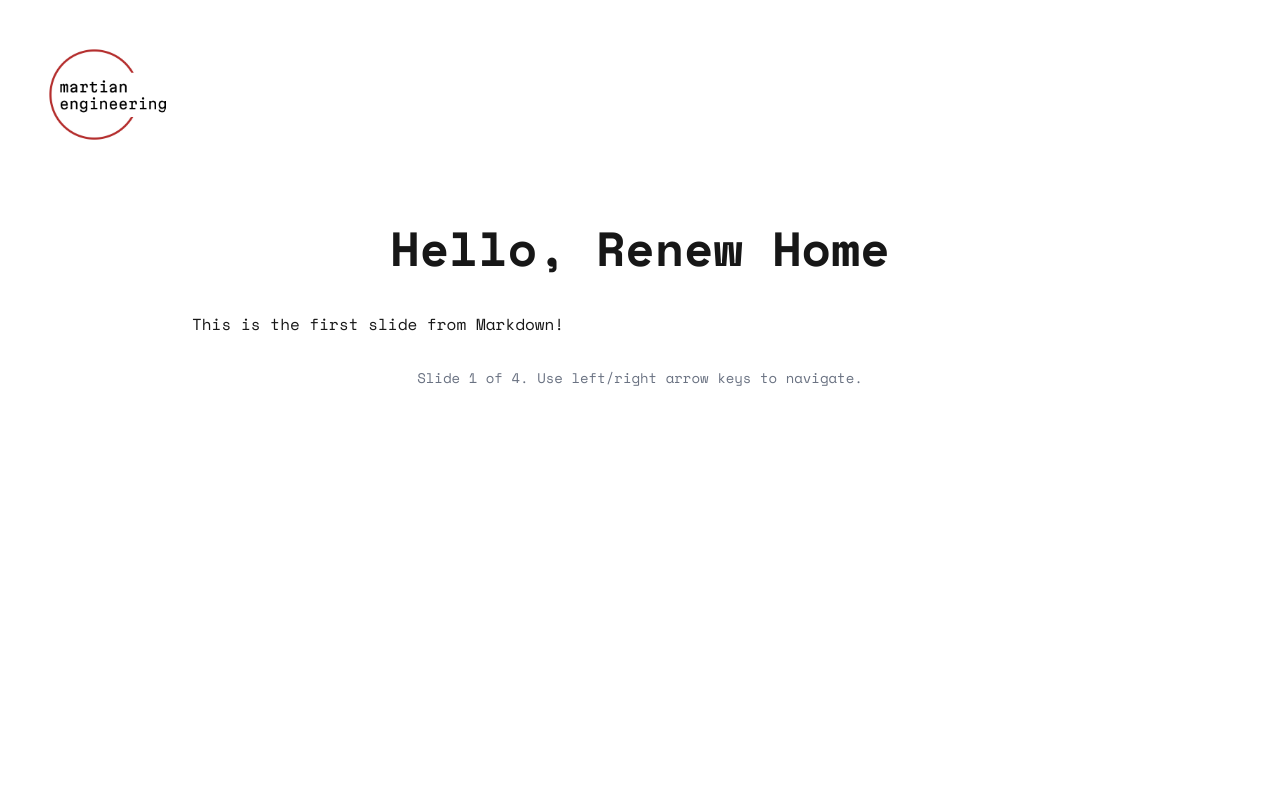
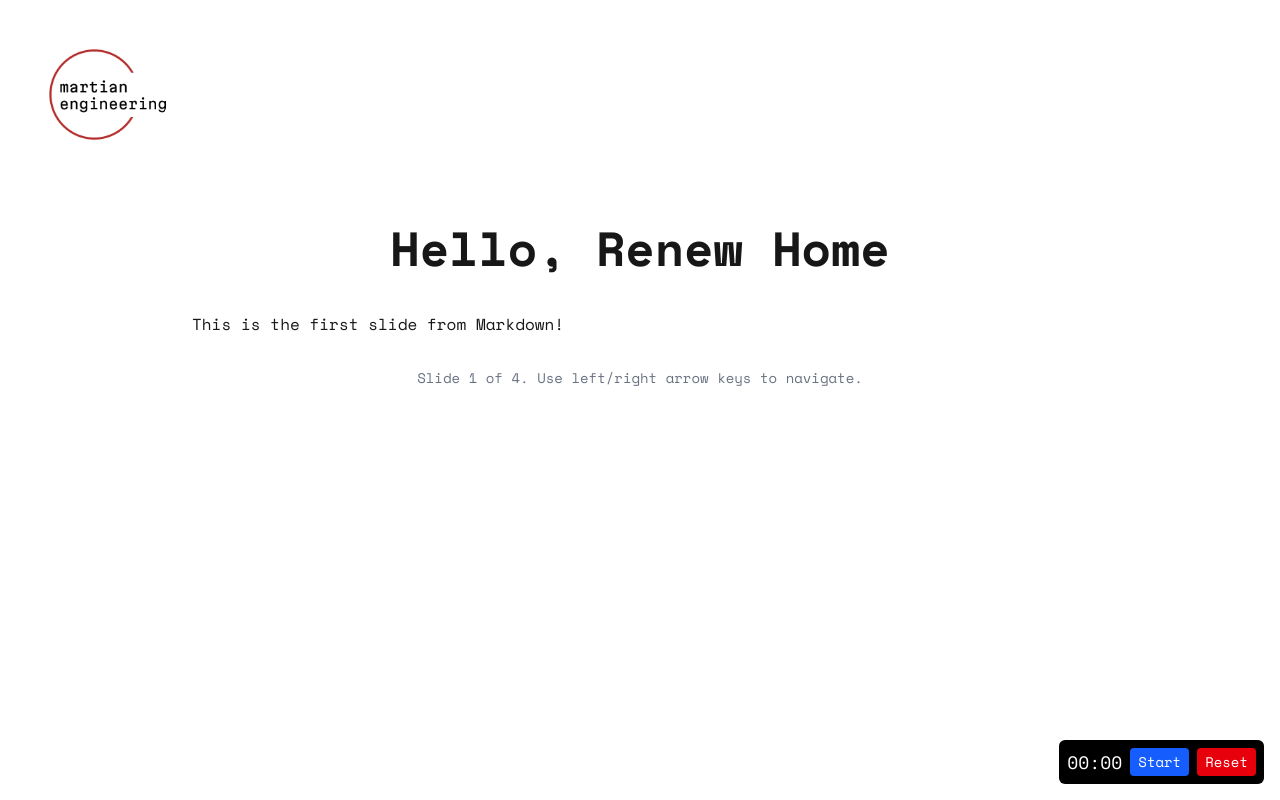
Before and after one commit to Martian-Engineering/renewhome, a Next.js app in the folder presentation/: page /slides/1-introduction in a window 1280 px wide. Built offline with nearby package versions, Linux system fonts and the light colour scheme; no server answers.

Commit message:
add timer to slides

```diff
--- /dev/null
+++ b/presentation/src/app/components/Timer.tsx
@@ -0,0 +1,89 @@
+'use client';
+
+import React, { useState, useEffect } from 'react';
+
+export default function Timer() {
+  const [isRunning, setIsRunning] = useState(false);
+  const [time, setTime] = useState(0);
+
+  useEffect(() => {
+    // Attempt to load timer state from localStorage
+    if (typeof window !== 'undefined') {
+      const savedTime = localStorage.getItem('presentation-timer-time');
+      const savedIsRunning = localStorage.getItem('presentation-timer-running');
+
+      if (savedTime) {
+        setTime(parseInt(savedTime, 10));
+      }
+
+      if (savedIsRunning === 'true') {
+        setIsRunning(true);
+      }
+    }
+  }, []);
+
+  useEffect(() => {
+    let interval: NodeJS.Timeout | null = null;
+
+    if (isRunning) {
+      interval = setInterval(() => {
+        setTime(prevTime => {
+          const newTime = prevTime + 1;
+          // Save to localStorage
+          if (typeof window !== 'undefined') {
+            localStorage.setItem('presentation-timer-time', newTime.toString());
+          }
+          return newTime;
+        });
+      }, 1000);
+    } else if (interval) {
+      clearInterval(interval);
+    }
+
+    // Save running state to localStorage
+    if (typeof window !== 'undefined') {
+      localStorage.setItem('presentation-timer-running', isRunning.toString());
+    }
+
+    return () => {
+      if (interval) clearInterval(interval);
+    };
+  }, [isRunning]);
+
+  const formatTime = (seconds: number): string => {
+    const mins = Math.floor(seconds / 60);
+    const secs = seconds % 60;
+    return `${mins.toString().padStart(2, '0')}:${secs.toString().padStart(2, '0')}`;
+  };
+
+  const toggleTimer = () => {
+    setIsRunning(!isRunning);
+  };
+
+  const resetTimer = () => {
+    setIsRunning(false);
+    setTime(0);
+    if (typeof window !== 'undefined') {
+      localStorage.setItem('presentation-timer-time', '0');
+      localStorage.setItem('presentation-timer-running', 'false');
+    }
+  };
+
+  return (
+    <div className="fixed bottom-4 right-4 bg-black bg-opacity-80 text-white p-2 rounded-md z-50 flex gap-2 items-center">
+      <div className="font-mono text-lg">{formatTime(time)}</div>
+      <button
+        onClick={toggleTimer}
+        className="bg-blue-600 hover:bg-blue-700 text-white px-2 py-1 rounded text-sm"
+      >
+        {isRunning ? 'Pause' : 'Start'}
+      </button>
+      <button
+        onClick={resetTimer}
+        className="bg-red-600 hover:bg-red-700 text-white px-2 py-1 rounded text-sm"
+      >
+        Reset
+      </button>
+    </div>
+  );
+}
--- /dev/null
+++ b/presentation/src/app/components/TimerWrapper.tsx
@@ -0,0 +1,10 @@
+'use client';
+
+import dynamic from 'next/dynamic';
+
+// Dynamically import the Timer component with no SSR
+const Timer = dynamic(() => import('./Timer'), { ssr: false });
+
+export default function TimerWrapper() {
+  return <Timer />;
+}
--- a/presentation/src/app/layout.tsx
+++ b/presentation/src/app/layout.tsx
@@ -1,6 +1,7 @@
 import type { Metadata } from "next";
 import { Space_Mono } from "next/font/google";
 import "./globals.css";
+import TimerWrapper from './components/TimerWrapper';
 
 // Use Space Mono as a fallback since Martian Mono is not directly available through next/font/google
 const martianMono = Space_Mono({
@@ -25,6 +26,7 @@ export default function RootLayout({
         className={`${martianMono.variable} antialiased`}
       >
         {children}
+        <TimerWrapper />
       </body>
     </html>
   );
```
